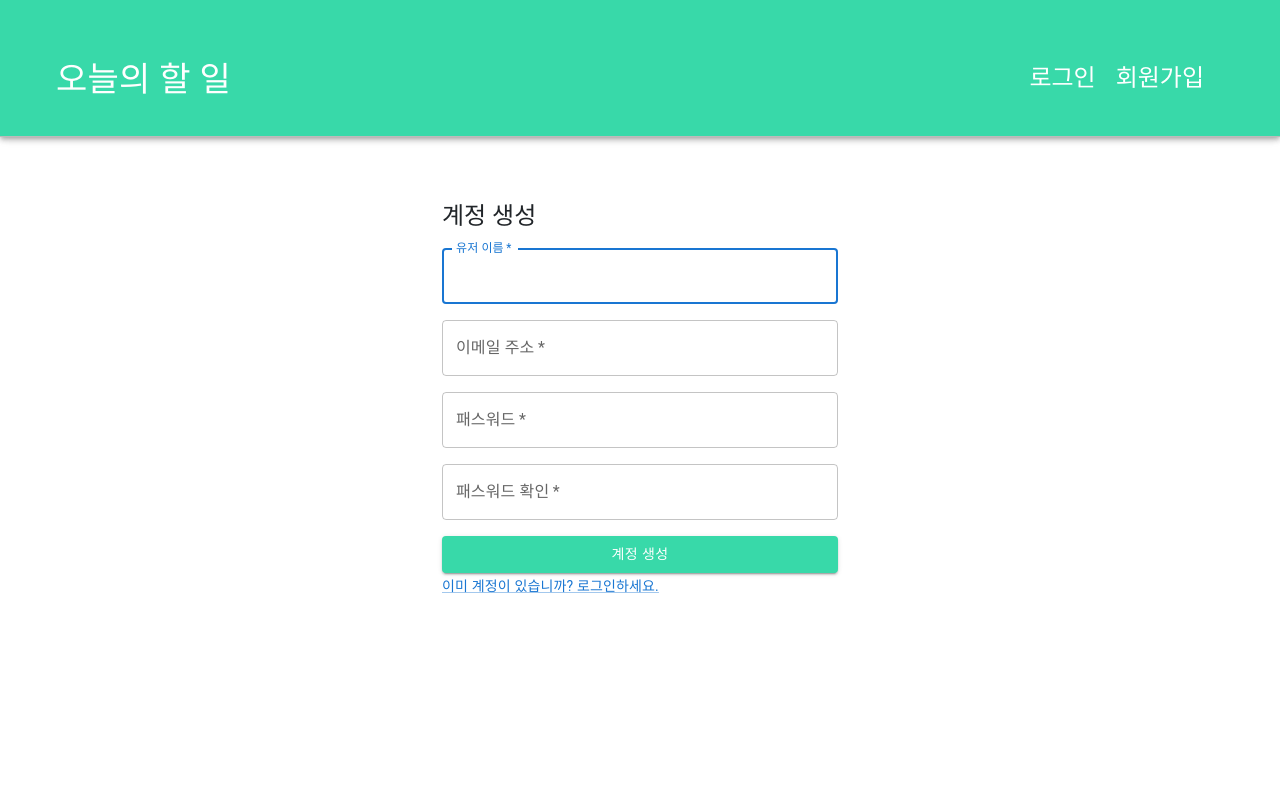
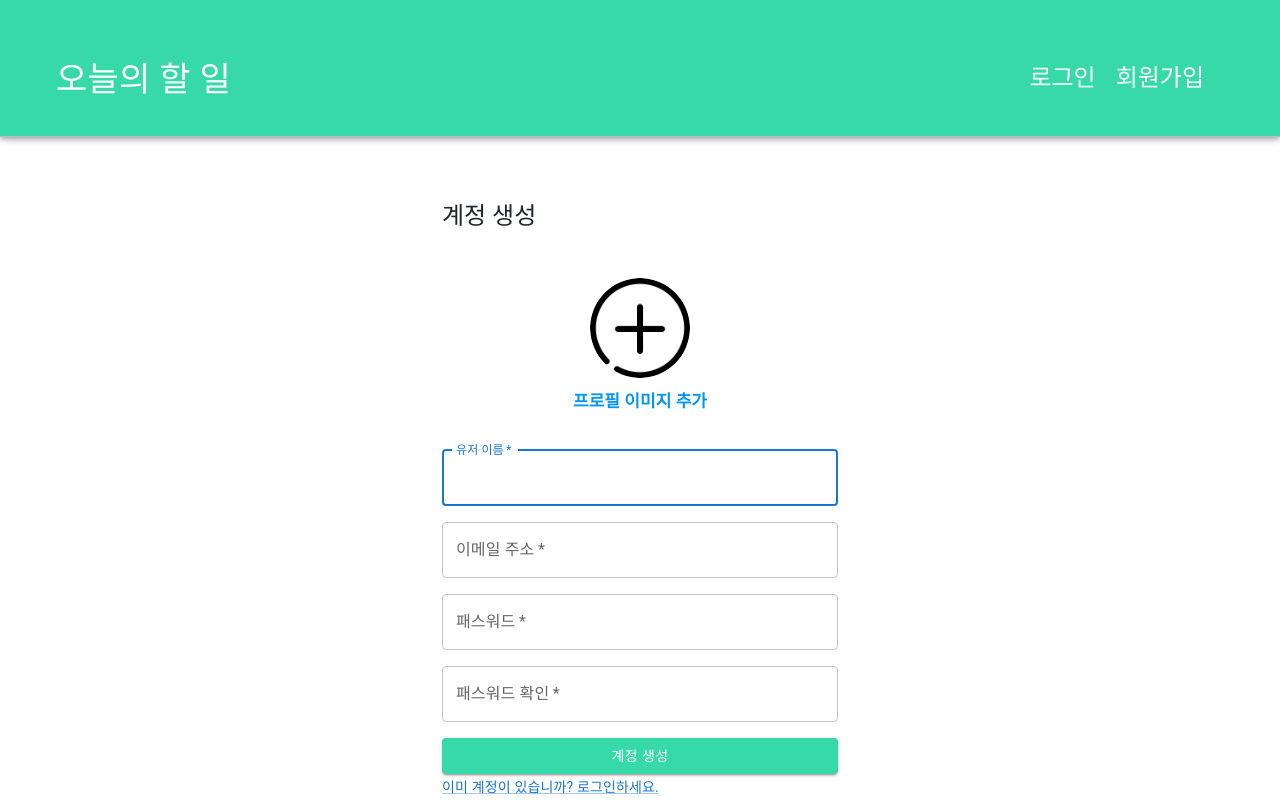
Before and after one commit to Jane0628/react-todo-app, a React (Create React App) app: page /join in a window 1280 px wide. Shown: the top 800 px of the page. Built offline with nearby package versions, Linux system fonts and the light colour scheme.

Commit message:
23.06.28 Working on profile image

```diff
--- a/src/components/user/Join.js
+++ b/src/components/user/Join.js
@@ -1,6 +1,7 @@
-import React, { useContext, useState } from 'react'
+import React, { useContext, useState, useRef } from 'react'
 import { Button, Container, Grid, TextField, Typography, Link } from "@mui/material";
 import { API_BASE_URL as BASE, USER } from '../../config/host-config';
+import './Join.scss';
 
 // 리다이렉트 사용하기
 import { useNavigate } from 'react-router-dom';
@@ -9,10 +10,16 @@
 
 const Join = () => {
 
+  // useRef로 태그 참조하기
+  const $fileTag = useRef();
+
   // 리다이렉트 사용하기
   const redirection = useNavigate();
   const { isLoggedIn } = useContext(AuthContext);
   const [open, setOpen] = useState(false);
+
+  // 이미지 파일 상태 변수
+  const [imgFile, setImgFile] = useState(null);
 
   const API_BASE_URL = BASE + USER;
 
@@ -164,6 +171,23 @@
     saveInputState({ position: 'passwordCheck', inputValue: 'pass', msg, flag });
   }
 
+  // 이미지 파일을 선택했을 때 썸네일 뿌리기
+  const showThumbnailHandler = e => {
+    console.log('이미지 파일 변화!');
+
+    //첨부된 파일 정보  : fileList의 첫번째를 받기.
+    const file = $fileTag.current.files[0];
+
+    const reader = new FileReader();
+    reader.readAsDataURL(file);
+
+    //loadend = 로드를 끝내면 동작하는 이벤트
+    reader.onloadend = () => {
+      setImgFile(reader.result);
+    }
+
+  }
+
   // 4개의 입력칸이 모두 검증에 통과했는지 여부를 검사
   const isValid = () => {
     for (const key in correct) {
@@ -176,7 +200,19 @@
 
   // 회원가입 처리 서버 요청
   const fetchSignUpPost = () => {
-    fetch(API_BASE_URL, { method: 'POST', headers: { 'content-type': 'application/json' }, body: JSON.stringify(userValue) })
+
+    // JSON을 Blob 타입으로 변경 후 FormData에 넣기 (json은 formData에 바로 못 들어감)
+    const userJsonBlob = new Blob(
+      [JSON.stringify(userValue)],
+      { type: 'application/json' }
+    );
+
+    // FormData 객체를 활용해서 이미지 파일과 회원 정보 JSON을 하나로 묶어야 함
+    const userFormData = new FormData();
+    userFormData.append('user', userJsonBlob);
+    userFormData.append('profileImage', $fileTag.current.files[0]);
+
+    fetch(API_BASE_URL, { method: 'POST', body: userFormData })
       .then(res => {
         if (res.status === 200) {
           alert('회원가입에 성공하셨습니다! :)');
@@ -211,6 +247,27 @@
                   계정 생성
                 </Typography>
               </Grid>
+
+              <Grid item xs={12}>
+                <div className="thumbnail-box" onClick={() => $fileTag.current.click()}>
+                  <img
+                    // imgFile이 null=false면 require로 파일을 가져온다. true라면 imgfile을 그대로
+                    // src={imgFile ? imgFile : require("../../assets/img/image-add.png")}
+                    src={imgFile || require("../../assets/img/image-add.png")} //더 짧게 바꿈. 앞이 true면 뒤는 실행X
+                    alt="profile"
+                  />
+                </div>
+                <label className='signup-img-label' htmlFor='profile-img'>프로필 이미지 추가</label>
+                <input
+                  id='profile-img'
+                  type='file'
+                  style={{ display: 'none' }}
+                  accept='image/*'
+                  ref={$fileTag}
+                  onChange={showThumbnailHandler}
+                />
+              </Grid>
+
               <Grid item xs={12}>
                 <TextField
                   autoComplete="fname"
--- /dev/null
+++ b/src/components/user/Join.scss
@@ -0,0 +1,26 @@
+$img-w: 100px;
+$img-h: 100px;
+
+.thumbnail-box {
+  width: $img-w;
+  height: $img-h;
+  border-radius: 50%;
+  overflow: hidden;
+  margin: 30px auto 10px;
+  cursor: pointer;
+
+  img {
+    width: 100%;
+    height: 100%;
+  }
+}
+
+.signup-img-label {
+  font-weight: 700;
+  font-size: 17px;
+  color: #0095f6;
+  cursor: pointer;
+  display: block;
+  text-align: center;
+  margin-bottom: 20px;
+}
```
Also changed, not shown: src/assets/img/anonymous.jpg (added), src/assets/img/image-add.png (added).
